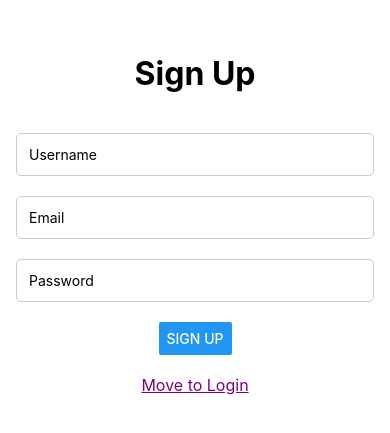
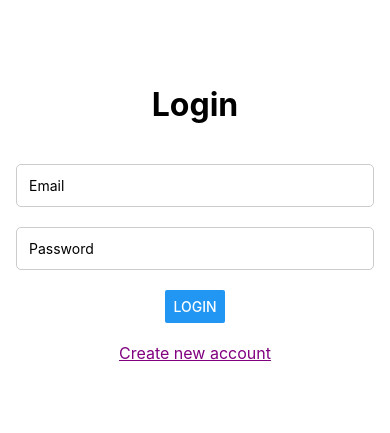
Before and after one commit to mybrudda/MovieApp, a React Native app in the folder movieTime/: screen / in a window 390 px wide. Shown: the part 193-626 px from the top of the page. Built offline with nearby package versions, Linux system fonts and the light colour scheme.

Commit message:
Updated errorMessage
In this commit we have updated the errorMessage to be more understandable. Also we changed logic of navigating to another page where the useState values will be empty on mount.

```diff
--- a/movieTime/App.js
+++ b/movieTime/App.js
@@ -15,7 +15,7 @@ const Stack = createStackNavigator();
 export default function App() {
   return (
     <NavigationContainer>
-      <Stack.Navigator initialRouteName="signUp">
+      <Stack.Navigator initialRouteName="Login">
 
         <Stack.Screen
           name="signUp"
--- a/movieTime/components/Login.js
+++ b/movieTime/components/Login.js
@@ -1,30 +1,40 @@
-import { useNavigation } from '@react-navigation/native';
+import { useNavigation } from "@react-navigation/native";
 import { signInWithEmailAndPassword } from "firebase/auth";
-import React, { useState } from "react";
-import { Button, StyleSheet, Text, TextInput, TouchableOpacity, View } from "react-native";
-import { auth } from '../firebaseConfig';
+import React, { useEffect, useState } from "react";
+import {
+  Button,
+  StyleSheet,
+  Text,
+  TextInput,
+  TouchableOpacity,
+  View,
+} from "react-native";
+import { auth } from "../firebaseConfig";
+
 const Login = () => {
   const [email, setEmail] = useState("");
   const [password, setPassword] = useState("");
   const [errorMessage, setErrorMessage] = useState("");
 
-  const navigation = useNavigation()
+  const navigation = useNavigation();
+
+  useEffect(() => {
+    setErrorMessage("");
+  }, []);
 
   const handleLogin = async () => {
+    setErrorMessage("");
     try {
-
-      await signInWithEmailAndPassword(
-        auth,
-        email,
-        password
-      );
-      setErrorMessage('')
-      setEmail('')
-      setPassword('')
-      navigation.navigate('Home')
-
+      if (email.length > 0 && password.length > 0) {
+        await signInWithEmailAndPassword(auth, email, password);
+        setEmail("");
+        setPassword("");
+        navigation.navigate("Home");
+      } else {
+        setErrorMessage("Please fill in all the fields");
+      }
     } catch (error) {
-      setErrorMessage(error.message);
+      setErrorMessage("Error: Entered email or password is not correct");
     }
   };
 
@@ -49,15 +59,11 @@ const Login = () => {
         secureTextEntry
       />
 
-
-
       <Button title="Login" onPress={handleLogin} />
 
-      <TouchableOpacity onPress={() => navigation.navigate('signUp')}>
+      <TouchableOpacity onPress={() => navigation.navigate("signUp")}>
         <Text style={styles.linkText}>Create new account</Text>
       </TouchableOpacity>
-
-
     </View>
   );
 };
@@ -85,13 +91,13 @@ const styles = StyleSheet.create({
   },
   error: {
     color: "red",
-    marginTop: 10,
+    marginBottom: 30,
   },
   linkText: {
     marginTop: 20,
     fontSize: 16,
-    color: 'purple',
-    textDecorationLine: 'underline',
+    color: "purple",
+    textDecorationLine: "underline",
     marginVertical: 10,
   },
 });
--- a/movieTime/components/signUp.js
+++ b/movieTime/components/signUp.js
@@ -1,9 +1,18 @@
-
 import { useNavigation } from "@react-navigation/native";
 import { createUserWithEmailAndPassword, updateProfile } from "firebase/auth";
-import React, { useState } from "react";
-import { Alert, Button, Keyboard, StyleSheet, Text, TextInput, TouchableOpacity, TouchableWithoutFeedback, View } from "react-native";
-import { auth } from '../firebaseConfig';
+import React, { useEffect, useState } from "react";
+import {
+  Alert,
+  Button,
+  Keyboard,
+  StyleSheet,
+  Text,
+  TextInput,
+  TouchableOpacity,
+  TouchableWithoutFeedback,
+  View,
+} from "react-native";
+import { auth } from "../firebaseConfig";
 
 const SignUp = () => {
   const [email, setEmail] = useState("");
@@ -11,27 +20,44 @@ const SignUp = () => {
   const [username, setUsername] = useState("");
   const [errorMessage, setErrorMessage] = useState("");
 
-  const navigation = useNavigation()
+  const navigation = useNavigation();
+
+  useEffect(() => {
+    setErrorMessage("");
+  }, []);
 
   const handleSignUp = async () => {
     setErrorMessage("");
 
     try {
-      const userCredential = await createUserWithEmailAndPassword(auth, email, password);
+      if (email.length > 0 && password.length > 0 && username.length > 0) {
+        const userCredential = await createUserWithEmailAndPassword(
+          auth,
+          email,
+          password
+        );
         const user = userCredential.user;
 
         await updateProfile(user, {
           displayName: username,
-      })
-      Alert.alert("Success", "User created successfully!");
-
+        });
         setEmail("");
         setPassword("");
         setUsername("");
 
+        Alert.alert("Success", "User created successfully!", [
+          {
+            text: "OK",
+            onPress: () => navigation.navigate("Login"),
+          },
+        ]);
+      } else {
+        setErrorMessage("Please fill in all the fields");
+      }
     } catch (error) {
-      setErrorMessage(error.message);
-
+      setErrorMessage(
+        "Please enter valid email address and password atleas 6 charecters long"
+      );
     }
   };
 
@@ -45,14 +71,12 @@ const SignUp = () => {
           placeholder="Username"
           value={username}
           onChangeText={setUsername}
-
         />
         <TextInput
           style={styles.input}
           placeholder="Email"
           value={email}
           onChangeText={setEmail}
-
         />
         <TextInput
           style={styles.input}
@@ -62,10 +86,9 @@ const SignUp = () => {
           onChangeText={setPassword}
         />
         <Button title="Sign Up" onPress={handleSignUp} />
-        <TouchableOpacity onPress={() => navigation.navigate('Login')}>
+        <TouchableOpacity onPress={() => navigation.navigate("Login")}>
           <Text style={styles.linkText}>Move to Login</Text>
         </TouchableOpacity>
-
       </View>
     </TouchableWithoutFeedback>
   );
@@ -94,13 +117,13 @@ const styles = StyleSheet.create({
   },
   error: {
     color: "red",
-    marginTop: 10,
+    marginBottom: 30,
   },
   linkText: {
     marginTop: 20,
     fontSize: 16,
-    color: 'purple',
-    textDecorationLine: 'underline',
+    color: "purple",
+    textDecorationLine: "underline",
     marginVertical: 10,
   },
 });
```
Lines whose indentation alone changed are shown as unchanged.
